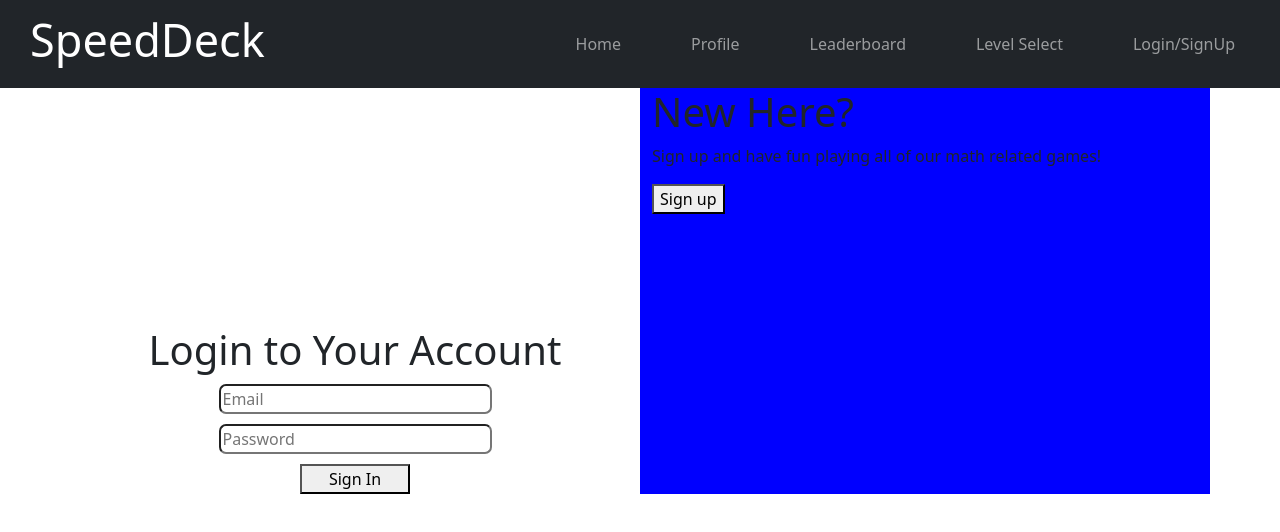
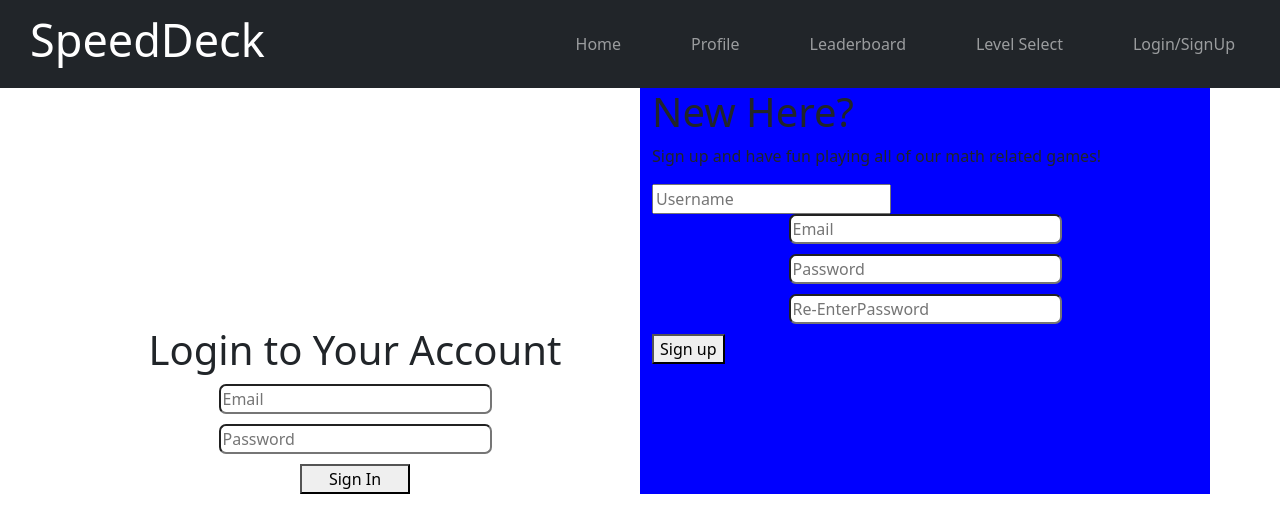
Before and after one commit to mwjones2186/speed-deck, a React (Create React App) app in the folder client/: page /signup in a window 1280 px wide. Shown: the top 532 px of the page. Built offline with nearby package versions, Linux system fonts and the light colour scheme.

Commit message:
added inputs to signup page.

```diff
--- a/client/src/pages/Login-signup.js
+++ b/client/src/pages/Login-signup.js
@@ -16,6 +16,12 @@ export default function Login (){
                 <Col lg={6} className="signup">
                     <h1>New Here?</h1>
                     <p>Sign up and have fun playing all of our math related games!</p>
+                    <form>
+                        <input type='text' placeholder="Username" id="username" />
+                        <input type='text' placeholder="Email" id="email" />
+                        <input type='text' placeholder="Password" id="password" />
+                        <input type='text' placeholder="Re-EnterPassword" id="password" />
+                    </form>
                     <button>Sign up</button>
                 </Col>
 
```
